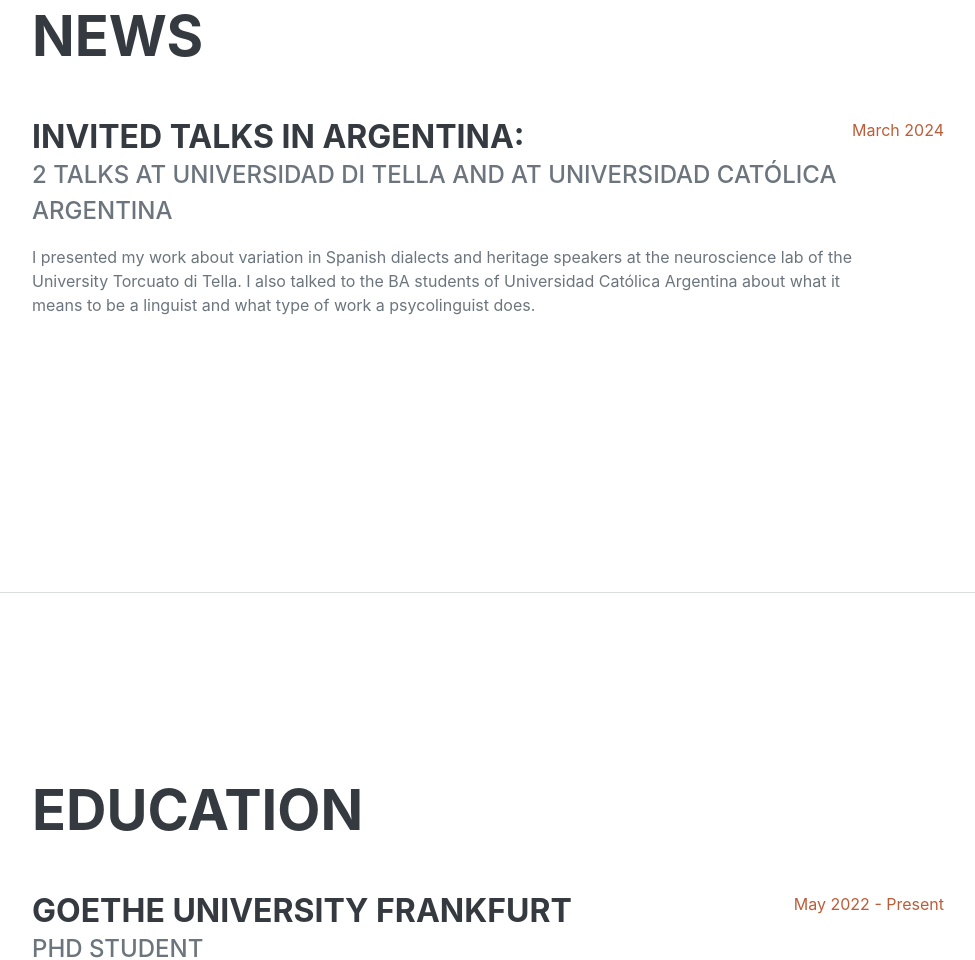
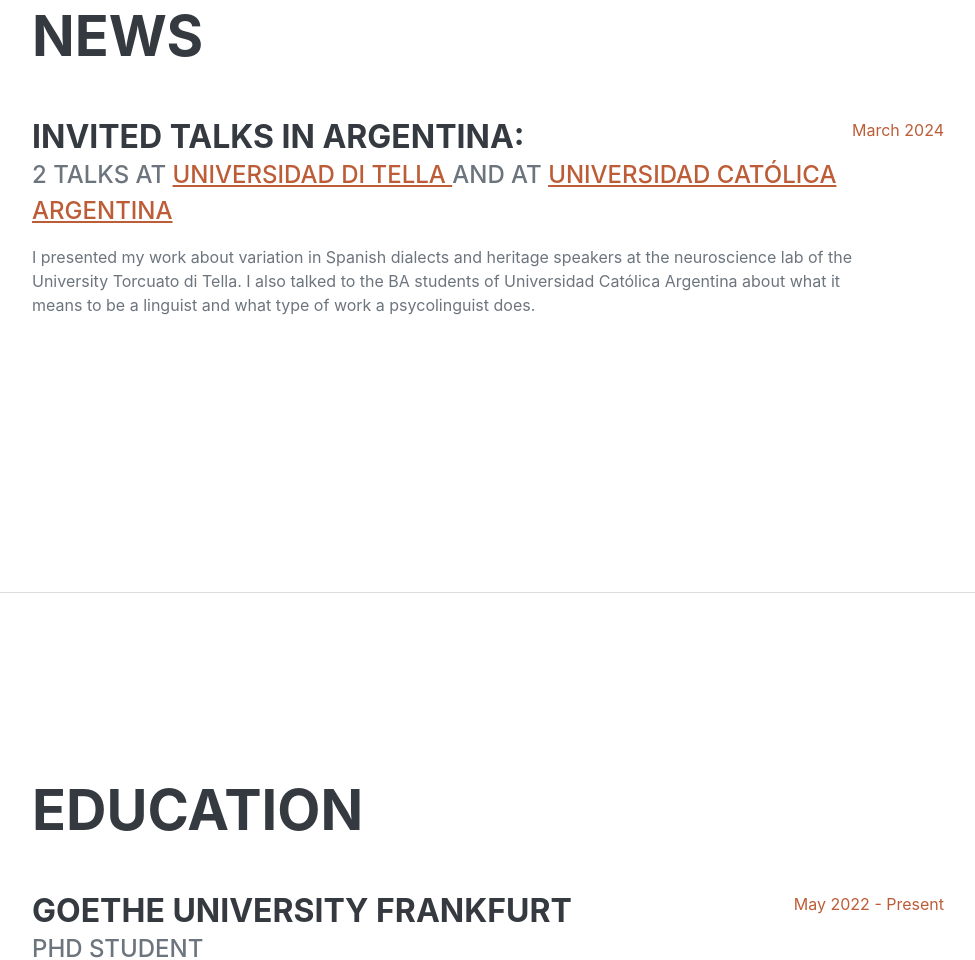
Before and after one commit to mercedesmbruera/mercedesmbruera.github.io, a plain HTML site: page index.html in a window 1280 px wide. Shown: the part 1009-1969 px from the top of the page, without its empty margins (288-1263 px from the left). Drawn offline with nearby package versions, Linux system fonts and the light colour scheme; a web font is replaced by a local one.

Commit message:
Update index.html

```diff
--- a/index.html
+++ b/index.html
@@ -71,8 +71,8 @@
                         <div class="flex-grow-1">
                             <h3 class="mb-0">Invited talks in Argentina: </h3>
                             <div class="subheading mb-3"> 2 talks at
-                                <a https://www.utdt.edu/ver_contenido.php?id_contenido=10518&id_item_menu=20132> Universidad di Tella </a> and at
-                                <a https://www.universidad.candoit.com.ar/es/facultad-de-filosofia-y-letras/nuestra-facultad> Universidad Católica Argentina </a>
+                                <a href="https://www.utdt.edu/ver_contenido.php?id_contenido=10518&id_item_menu=20132"> Universidad di Tella </a> and at
+                                <a href="https://www.universidad.candoit.com.ar/es/facultad-de-filosofia-y-letras/nuestra-facultad"> Universidad Católica Argentina </a>
                             </div>
                                 <p> I presented my work about variation in Spanish dialects and heritage speakers at the neuroscience lab of the University Torcuato di Tella. I
                                 also talked to the BA students of Universidad Católica Argentina about what it means to be a linguist and what type of work a
```
